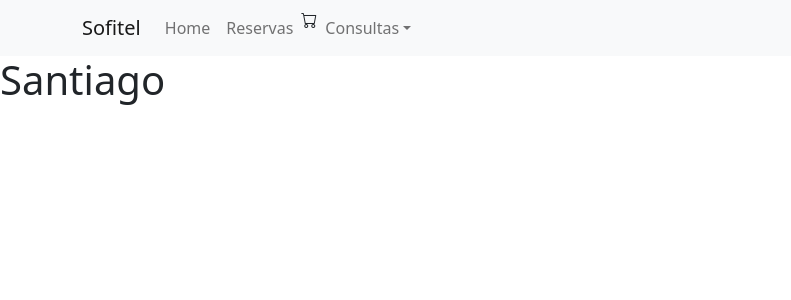
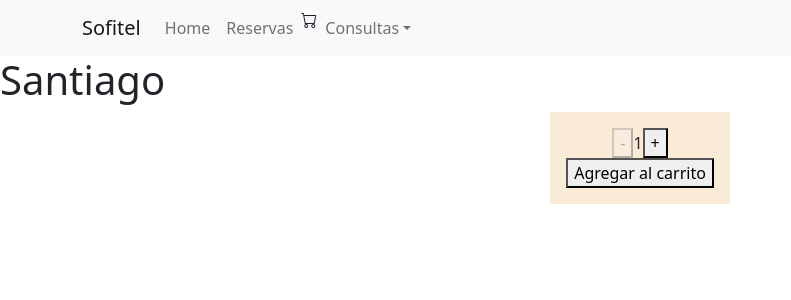
Before and after one commit to Santi02/react-des1, a React (Create React App) app: page / in a window 1280 px wide. Shown: the top 300 px of the page, without its empty margins (0-791 px from the left). Built offline with nearby package versions, Linux system fonts and the light colour scheme.

Commit message:
Add Counter

```diff
--- /dev/null
+++ b/src/components/ItemCount/index.jsx
@@ -0,0 +1,30 @@
+import './itemCount.css';
+
+import{ useState, useEffect } from 'react';
+
+export const ItemCount = ({initial, stock, onAdd}) => {
+
+    const [count, settCount] = useState(initial);
+
+        const decrease = () => {
+        settCount (count -1)
+        }
+
+        const increase = ()=>{
+         settCount (count +1)
+        }
+
+    return(
+        <div className='counter'>
+            <button disabled ={count <= 1}onClick={decrease}>-</button>
+            <span>{count}</span>
+            <button disabled ={count >= stock}onClick={increase}>+</button>
+
+
+            <div>
+                <button disables ={stock <= 0} onClick={() => onAdd(count)}>Agregar al carrito</button>
+            </div>
+        </div>
+    );
+}
+export default ItemCount;
--- /dev/null
+++ b/src/components/ItemCount/itemCount.css
@@ -0,0 +1,7 @@
+.counter{
+    width: fit-content;
+    background-color: antiquewhite;
+    margin: auto;
+    padding: 1rem;
+    text-align: center;
+}
--- a/src/components/ItemListContainer/index.jsx
+++ b/src/components/ItemListContainer/index.jsx
@@ -1,9 +1,17 @@
 import React from 'react' ;
 import Title from '../Title';
+import ItemCount from '../ItemCount';
 
-export const ItemListContainer = (props) => {
+export const ItemListContainer = ({texto}) => {
+
+    const onAdd = (quantity)=>{
+        console.log (`compraste ${quantity} unidades`)
+    }
     return(
-        <Title greeting={props.texto}/>
+        <>
+        <Title greeting={texto} />
+        <ItemCount initial ={1} stock={5} onAdd={onAdd} />
+        </>
     );
 }
-export default ItemListContainer;
+export default ItemListContainer
--- a/src/components/Navbar.js
+++ b/src/components/Navbar.jsx
@@ -1,7 +1,7 @@
 
 import  {Navbar, Container,Nav, NavDropdown} from "react-bootstrap"
 import CartWidget from "./CartWidget";
-
+import ItemCount from "./ItemCount";
 
 
 export default function Header() {
```
